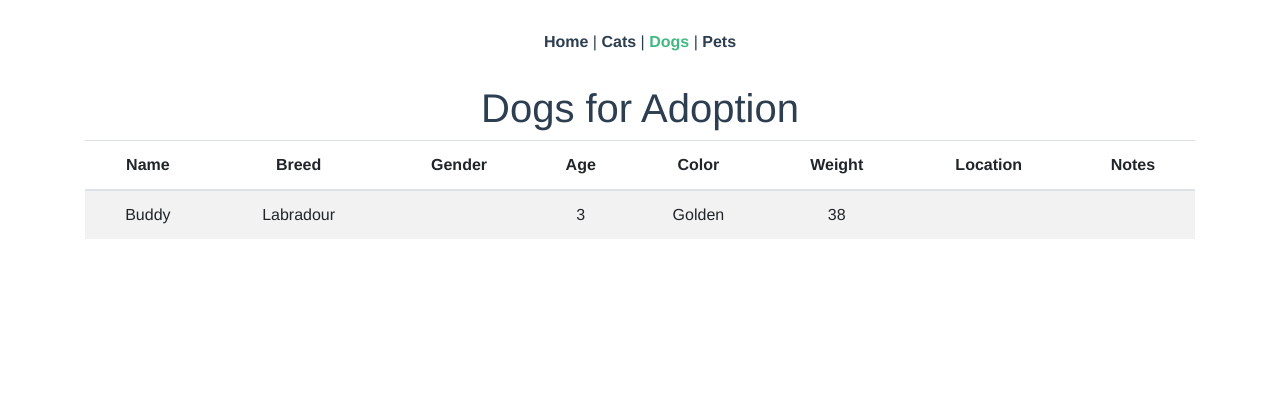
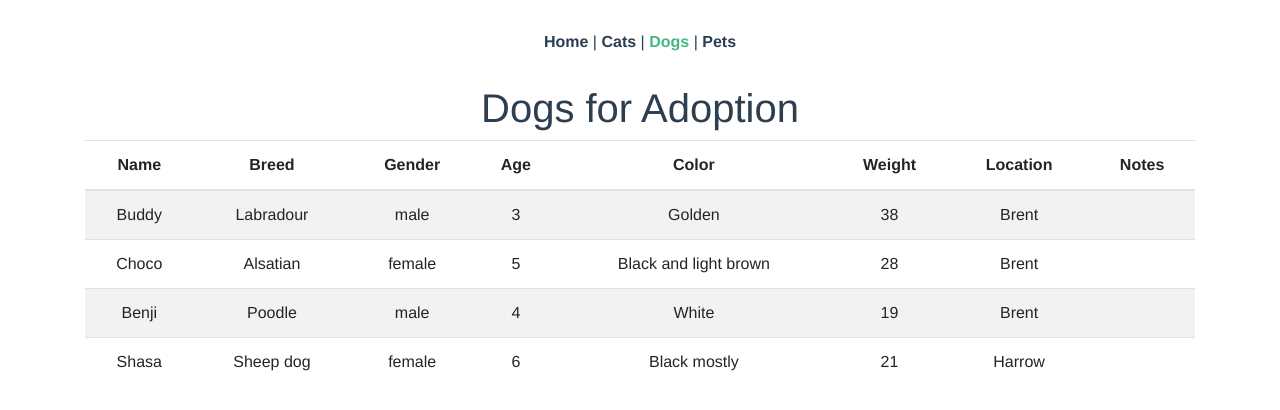
Before and after one commit to christocarr/adopt-a-pet, a Vue app: page /dogs in a window 1280 px wide. Shown: the top 410 px of the page. Built offline with nearby package versions, Linux system fonts and the light colour scheme.

Commit message:
Add more dog obhects to dogs array

```diff
--- a/src/data/dogs.js
+++ b/src/data/dogs.js
@@ -2,11 +2,41 @@ export default [
   {
     name: 'Buddy',
     breed: 'Labradour',
-    gender: '',
+    gender: 'male',
     age: 3,
     color: 'Golden',
     weight: 38,
-    location: '',
+    location: 'Brent',
+    notes: ''
+  },
+  {
+    name: 'Choco',
+    breed: 'Alsatian',
+    gender: 'female',
+    age: 5,
+    color: 'Black and light brown',
+    weight: 28,
+    location: 'Brent',
+    notes: ''
+  },
+  {
+    name: 'Benji',
+    breed: 'Poodle',
+    gender: 'male',
+    age: 4,
+    color: 'White',
+    weight: 19,
+    location: 'Brent',
+    notes: ''
+  },
+  {
+    name: 'Shasa',
+    breed: 'Sheep dog',
+    gender: 'female',
+    age: 6,
+    color: 'Black mostly',
+    weight: 21,
+    location: 'Harrow',
     notes: ''
   }
 ]
```
